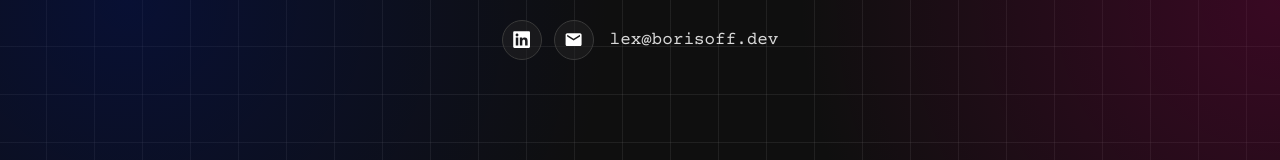
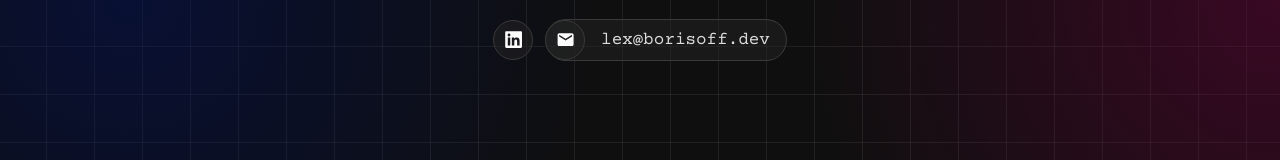
Before and after one commit to LexBorisoff/borisoff.dev, a React (Vite) app: page / in a window 1280 px wide. Shown: the top 160 px of the page. Built offline with nearby package versions, Linux system fonts and the light colour scheme.

Commit message:
feat(header): improved email style

```diff
--- a/src/layout/header/header.styled.tsx
+++ b/src/layout/header/header.styled.tsx
@@ -1,4 +1,4 @@
-import { styled } from 'styled-components';
+import { css, styled } from 'styled-components';
 
 import { media } from '../../theme/media';
 
@@ -32,13 +32,12 @@ export const HeaderContainer = styled.div`
   }
 `;
 
-export const LinkWrapper = styled.a`
+const wrapperCss = css`
   display: flex;
   align-items: center;
   justify-content: flex-start;
   gap: 1rem;
   color: inherit;
-  text-decoration: none;
 
   ${media.md} {
     gap: 0.7rem;
@@ -52,6 +51,7 @@ export const LinkWrapper = styled.a`
     .header-icon-wrapper {
       background: #0c2576ab;
       border: 1px solid #475994ab;
+      box-shadow: 0 0 0.5rem 0 #0c2576ab;
     }
   }
 
@@ -67,6 +67,27 @@ export const LinkWrapper = styled.a`
     ${media.md} {
       font-size: 1rem;
     }
+  }
+`;
+
+export const LinkWrapper = styled.a`
+  ${wrapperCss}
+  text-decoration: none;
+`;
+
+export const EmailWrapper = styled.div`
+  ${wrapperCss}
+  border: 1px solid #3a3a3a;
+  border-left: none;
+  border-radius: 2.5rem;
+  padding-right: 1rem;
+  background: #2727277a;
+
+  &:hover {
+    background: #0c2576ab;
+    border: 1px solid #475994ab;
+    border-left: none;
+    box-shadow: 0 0 0.5rem 0 #0c2576ab;
   }
 `;
 
--- a/src/layout/header/header.tsx
+++ b/src/layout/header/header.tsx
@@ -6,6 +6,7 @@ import {
   IconWrapper,
   HeaderContainer,
   HeaderSection,
+  EmailWrapper,
 } from './header.styled';
 
 export default function Header(): React.ReactNode {
@@ -22,12 +23,12 @@ export default function Header(): React.ReactNode {
           </IconWrapper>
         </LinkWrapper>
 
-        <LinkWrapper>
+        <EmailWrapper>
           <IconWrapper className="header-icon-wrapper">
             <MdEmail className="header-icon" />
           </IconWrapper>
           <span>lex@borisoff.dev</span>
-        </LinkWrapper>
+        </EmailWrapper>
       </HeaderContainer>
     </HeaderSection>
   );
```
